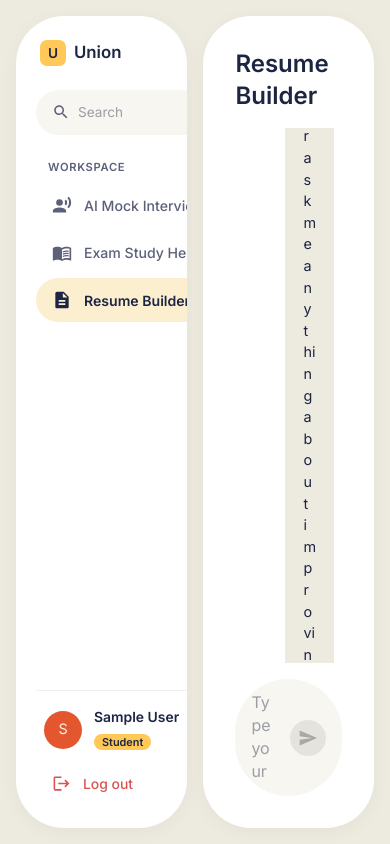
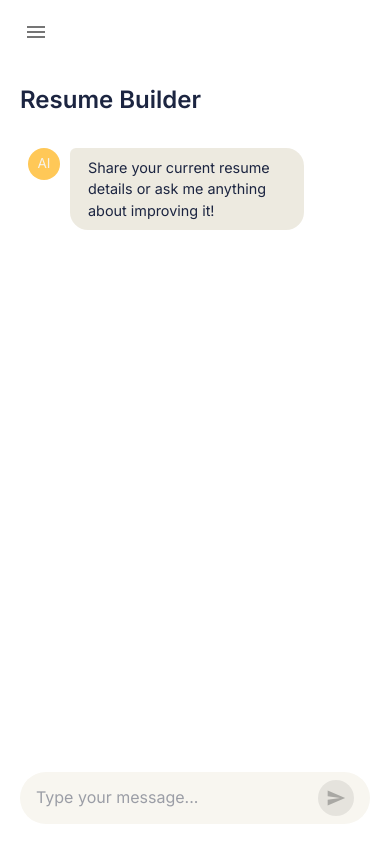
Before and after one commit to nishanarola/union-app, a React (Vite) app: page /dashboard/resume in a window 390 px wide. Built offline with nearby package versions, Linux system fonts and the light colour scheme; sample sign-in values are in the browser's storage.

Commit message:
Day 7: mobile responsive drawer, code cleanup, README added

```diff
--- a/src/components/Sidebar.jsx
+++ b/src/components/Sidebar.jsx
@@ -16,7 +16,7 @@ const navItems = [
   { label: 'Resume Builder', path: '/dashboard/resume', icon: DescriptionIcon }
 ];
 
-export default function Sidebar() {
+export default function Sidebar({ onNavigate }) {
   const location = useLocation();
   const navigate = useNavigate();
   const user = JSON.parse(localStorage.getItem('currentUser') || 'null');
@@ -90,6 +90,7 @@ export default function Sidebar() {
               key={item.path}
               component={NavLink}
               to={item.path}
+              onClick={() => onNavigate?.()}
               sx={{
                 textDecoration: 'none',
                 display: 'flex',
--- a/src/pages/DashboardLayout.jsx
+++ b/src/pages/DashboardLayout.jsx
@@ -1,36 +1,57 @@
+import { useState } from 'react';
 import { Outlet } from 'react-router-dom';
 import Box from '@mui/material/Box';
+import Drawer from '@mui/material/Drawer';
+import IconButton from '@mui/material/IconButton';
+import MenuIcon from '@mui/icons-material/Menu';
+import useMediaQuery from '@mui/material/useMediaQuery';
 import Sidebar from '../components/Sidebar';
 
 export default function DashboardLayout() {
+  const [mobileOpen, setMobileOpen] = useState(false);
+  const isMobile = useMediaQuery('(max-width:900px)');
+
   return (
     <Box
       sx={{
         display: 'flex',
         height: '100vh',
         bgcolor: '#EDEAE0',
-        p: 2,
-        gap: 2
+        p: { xs: 0, md: 2 },
+        gap: { xs: 0, md: 2 }
       }}
     >
-      <Box
-        sx={{
-          borderRadius: 4,
-          overflow: 'hidden',
-          boxShadow: '0 4px 20px rgba(0,0,0,0.04)'
-        }}
-      >
-        <Sidebar />
-      </Box>
+      {/* Desktop sidebar — always visible */}
+      {!isMobile && (
+        <Box sx={{ borderRadius: 4, overflow: 'hidden', boxShadow: '0 4px 20px rgba(0,0,0,0.04)' }}>
+          <Sidebar />
+        </Box>
+      )}
+
+      {/* Mobile sidebar — slides in as a Drawer */}
+      {isMobile && (
+        <Drawer open={mobileOpen} onClose={() => setMobileOpen(false)}>
+          <Sidebar onNavigate={() => setMobileOpen(false)} />
+        </Drawer>
+      )}
 
       <Box sx={{ flex: 1, display: 'flex', flexDirection: 'column', minHeight: 0 }}>
+        {/* Mobile top bar with hamburger */}
+        {isMobile && (
+          <Box sx={{ display: 'flex', alignItems: 'center', px: 2, py: 1.5, bgcolor: '#FFFFFF' }}>
+            <IconButton onClick={() => setMobileOpen(true)}>
+              <MenuIcon />
+            </IconButton>
+          </Box>
+        )}
+
         <Box
           sx={{
             flex: 1,
             bgcolor: '#FFFFFF',
-            borderRadius: 4,
-            boxShadow: '0 4px 20px rgba(0,0,0,0.04)',
-            p: 4,
+            borderRadius: { xs: 0, md: 4 },
+            boxShadow: { xs: 'none', md: '0 4px 20px rgba(0,0,0,0.04)' },
+            p: { xs: 2.5, md: 4 },
             display: 'flex',
             flexDirection: 'column',
             overflow: 'hidden',
```
Also changed, not shown: src/components/Topbar.jsx (deleted, +0 -41 lines), src/pages/Dashboard.jsx (deleted, +0 -39 lines).
